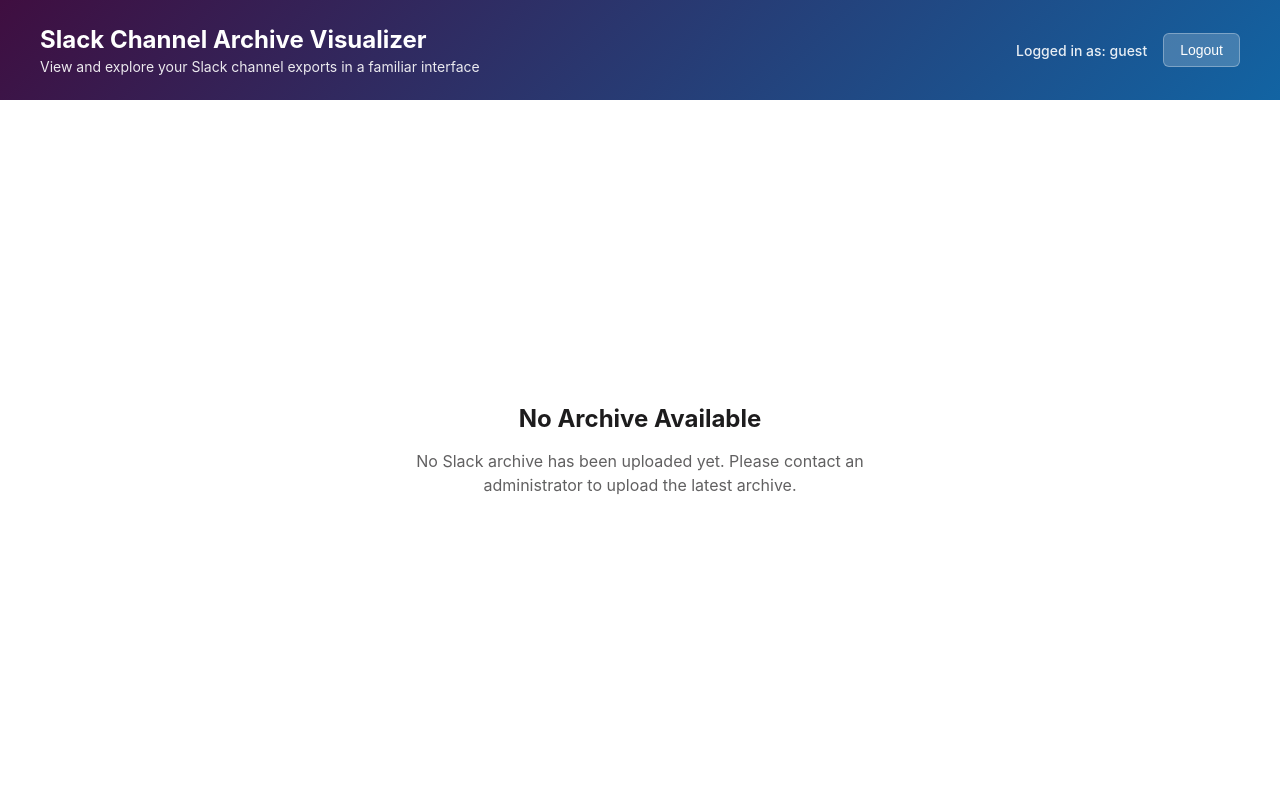
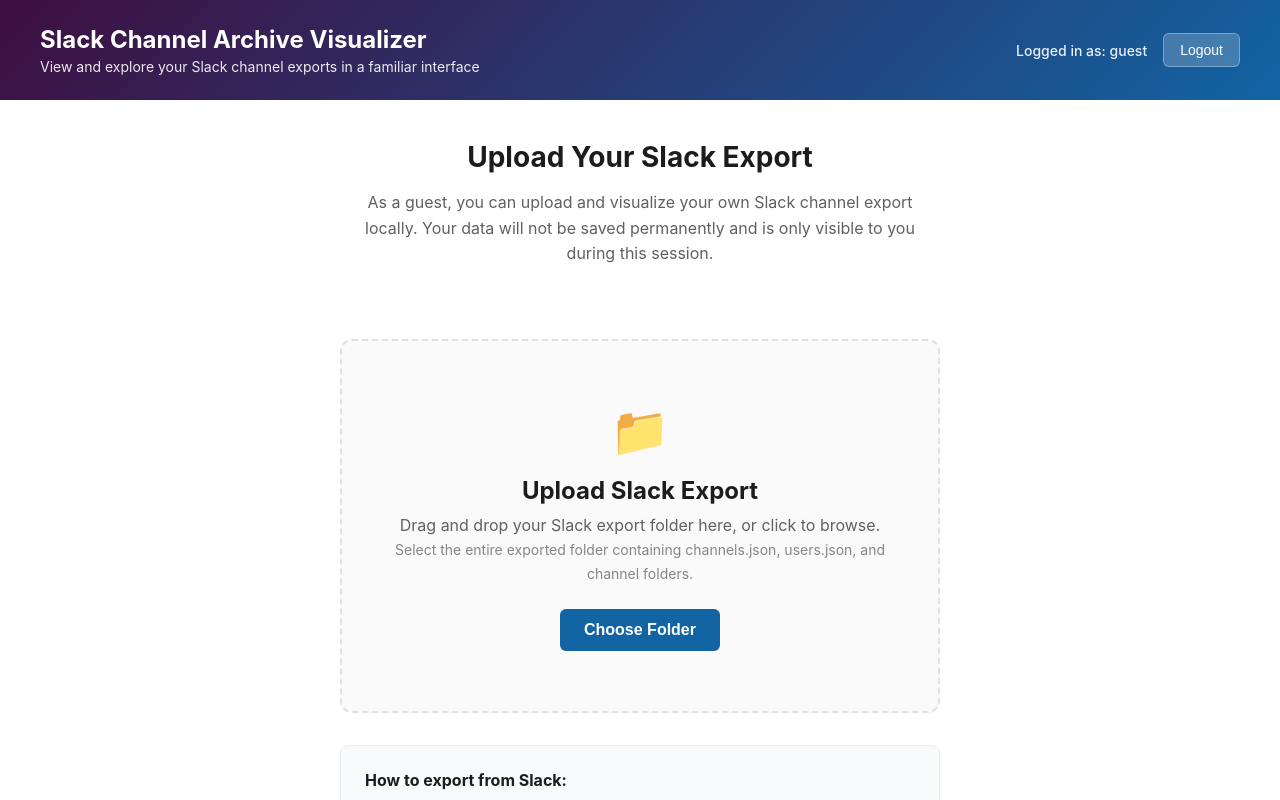
Before and after one commit to Daggerpov/slack-channel-archive-visualizer, a React (Create React App) app in the folder slack-app/: page / in a window 1280 px wide. Both pictures are taken after a click on the button "Continue as Guest". Shown: the top 800 px of the page. Built offline with nearby package versions, Linux system fonts and the light colour scheme; no server answers; the HTML template or start-up script is replaced by a standard one.

Commit message:
guest functionality

```diff
--- a/slack-app/src/App.css
+++ b/slack-app/src/App.css
@@ -139,6 +139,35 @@
   line-height: 1.5;
 }
 
+.guest-upload-section {
+  flex: 1;
+  display: flex;
+  flex-direction: column;
+  padding: 40px;
+}
+
+.guest-info {
+  text-align: center;
+  margin-bottom: 32px;
+  max-width: 600px;
+  margin-left: auto;
+  margin-right: auto;
+}
+
+.guest-info h2 {
+  margin: 0 0 16px 0;
+  font-size: 28px;
+  font-weight: 700;
+  color: #1d1c1d;
+}
+
+.guest-info p {
+  margin: 0;
+  font-size: 16px;
+  color: #616061;
+  line-height: 1.6;
+}
+
 .app-footer {
   background-color: #f8f9fa;
   border-top: 1px solid #e9ecef;
--- a/slack-app/src/App.tsx
+++ b/slack-app/src/App.tsx
@@ -11,6 +11,7 @@
 function App() {
   const [userRole, setUserRole] = useState<UserRole | null>(null);
   const [slackData, setSlackData] = useState<SlackExport | null>(null);
+  const [guestData, setGuestData] = useState<SlackExport | null>(null);
   const [selectedChannel, setSelectedChannel] = useState<string | null>(null);
   const [channelData, setChannelData] = useState<ChannelData | null>(null);
   const [isLoading, setIsLoading] = useState(false);
@@ -71,14 +72,23 @@
       setError(null);
 
       const data = await SlackParser.parseSlackExport(files);
+
+      if (userRole === 'guest') {
+        // For guests, store data temporarily in memory only
+        setGuestData(data);
+      } else {
+        // For authenticated users, store in persistent storage
         setSlackData(data);
 
-      // Save to persistent storage
+        // Save to persistent storage for admin users
+        if (userRole === 'admin') {
           try {
             StorageManager.saveSlackData(data);
           } catch (storageError) {
             console.warn('Could not save data to storage:', storageError);
             // Continue anyway - the data is still loaded in memory
+          }
+        }
       }
 
       // Auto-select the first available channel
@@ -106,6 +116,7 @@
   const handleLogout = () => {
     setUserRole(null);
     setSlackData(null);
+    setGuestData(null);
     setSelectedChannel(null);
     setChannelData(null);
     StorageManager.clearAuth();
@@ -113,26 +124,28 @@
 
   // Update channel data when selection changes
   useEffect(() => {
-    if (slackData && selectedChannel) {
+    const currentData = userRole === 'guest' ? guestData : slackData;
+    if (currentData && selectedChannel) {
       const data = SlackParser.processChannelData(
         selectedChannel,
-        slackData.channels,
-        slackData.users,
-        slackData.messages
+        currentData.channels,
+        currentData.users,
+        currentData.messages
       );
       setChannelData(data);
     } else {
       setChannelData(null);
     }
-  }, [slackData, selectedChannel]);
+  }, [slackData, guestData, selectedChannel, userRole]);
 
   // Show authentication gateway if user is not authenticated
   if (!userRole) {
     return <AuthGateway onAuthenticated={handleAuthenticated} />;
   }
 
-  // Show upload interface if no data is available and user has admin privileges
-  if (!slackData) {
+  // Show upload interface if no data is available
+  const currentData = userRole === 'guest' ? guestData : slackData;
+  if (!currentData) {
     return (
       <div className="App">
         <div className="app-header">
@@ -154,7 +167,18 @@
           </div>
         )}
 
-        {userRole === 'admin' ? (
+        {userRole === 'guest' ? (
+          <div className="guest-upload-section">
+            <div className="guest-info">
+              <h2>Upload Your Slack Export</h2>
+              <p>As a guest, you can upload and visualize your own Slack channel export locally. Your data will not be saved permanently and is only visible to you during this session.</p>
+            </div>
+            <FileUpload
+              onFilesSelected={handleFilesSelected}
+              isLoading={isLoading}
+            />
+          </div>
+        ) : userRole === 'admin' ? (
           <FileUpload
             onFilesSelected={handleFilesSelected}
             isLoading={isLoading}
@@ -169,13 +193,16 @@
     );
   }
 
-  const availableChannels = Object.keys(slackData.messages);
+  const availableChannels = Object.keys(currentData.messages);
 
   return (
     <div className="App">
       <div className="app-header">
         <div className="header-content">
           <h1>Slack Channel Archive Visualizer</h1>
+          {userRole === 'guest' && (
+            <p>Viewing your temporary upload - data will not be saved</p>
+          )}
         </div>
         <div className="header-actions">
           <span className="user-role">Logged in as: {userRole}</span>
@@ -187,7 +214,7 @@
 
       <div className="app-layout">
         <ChannelList
-          channels={slackData.channels}
+          channels={currentData.channels}
           selectedChannel={selectedChannel}
           onChannelSelect={handleChannelSelect}
           availableChannels={availableChannels}
@@ -219,6 +246,18 @@
             Upload New Export
           </button>
         )}
+        {userRole === 'guest' && (
+          <button
+            onClick={() => {
+              setGuestData(null);
+              setSelectedChannel(null);
+              setChannelData(null);
+            }}
+            className="upload-new-button"
+          >
+            Upload Different Export
+          </button>
+        )}
       </div>
     </div>
   );
--- a/slack-app/src/components/AuthGateway.tsx
+++ b/slack-app/src/components/AuthGateway.tsx
@@ -95,8 +95,8 @@
           </button>
 
           <div className="auth-info">
-            <p><strong>Club Members:</strong> Use your club passkey to access full archives</p>
-            <p><strong>Guests:</strong> View the latest uploaded archive without upload capabilities</p>
+            <p><strong>Club Members:</strong> Use your club passkey to access persistent archives</p>
+            <p><strong>Guests:</strong> Upload and visualize your own Slack export locally (temporary session only)</p>
           </div>
         </div>
       </div>
```
Also changed, not shown: 1 other file (tests, documents, lock files or other folders). Lines whose indentation alone changed are shown as unchanged.
